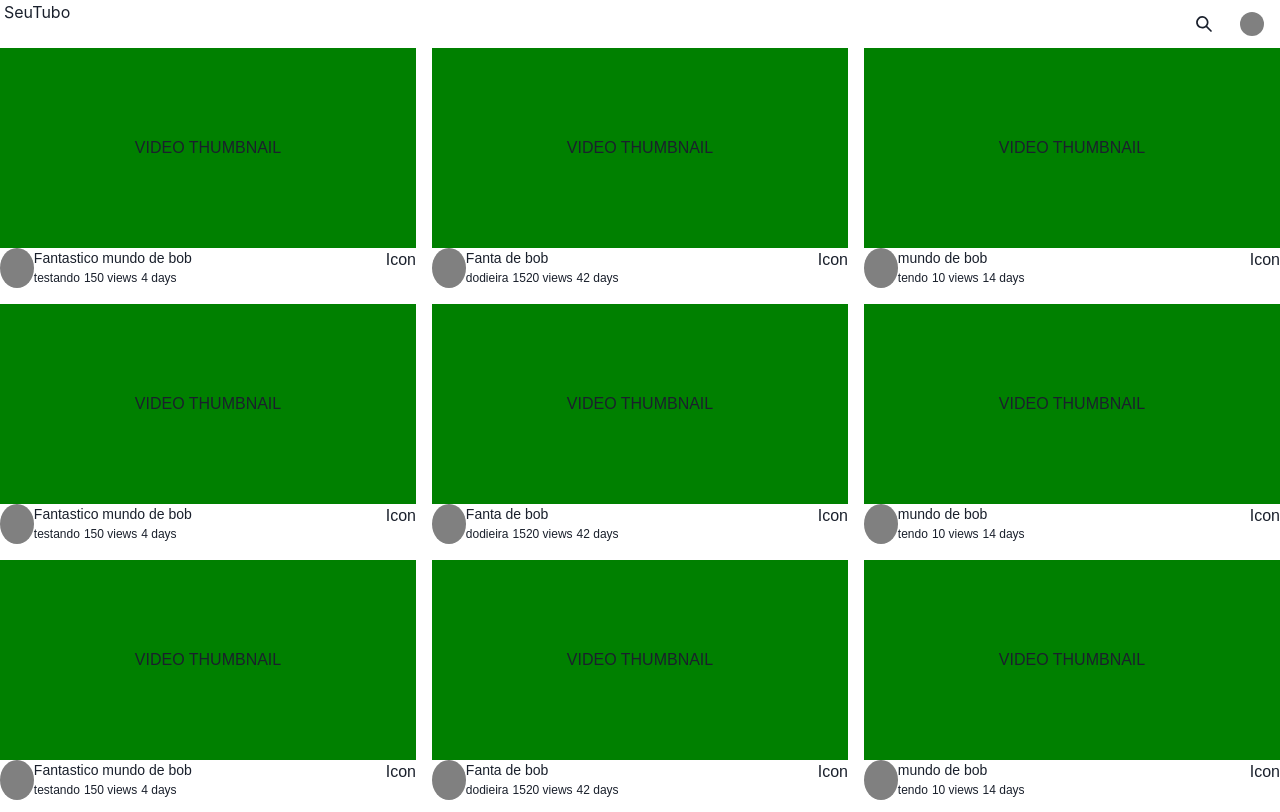
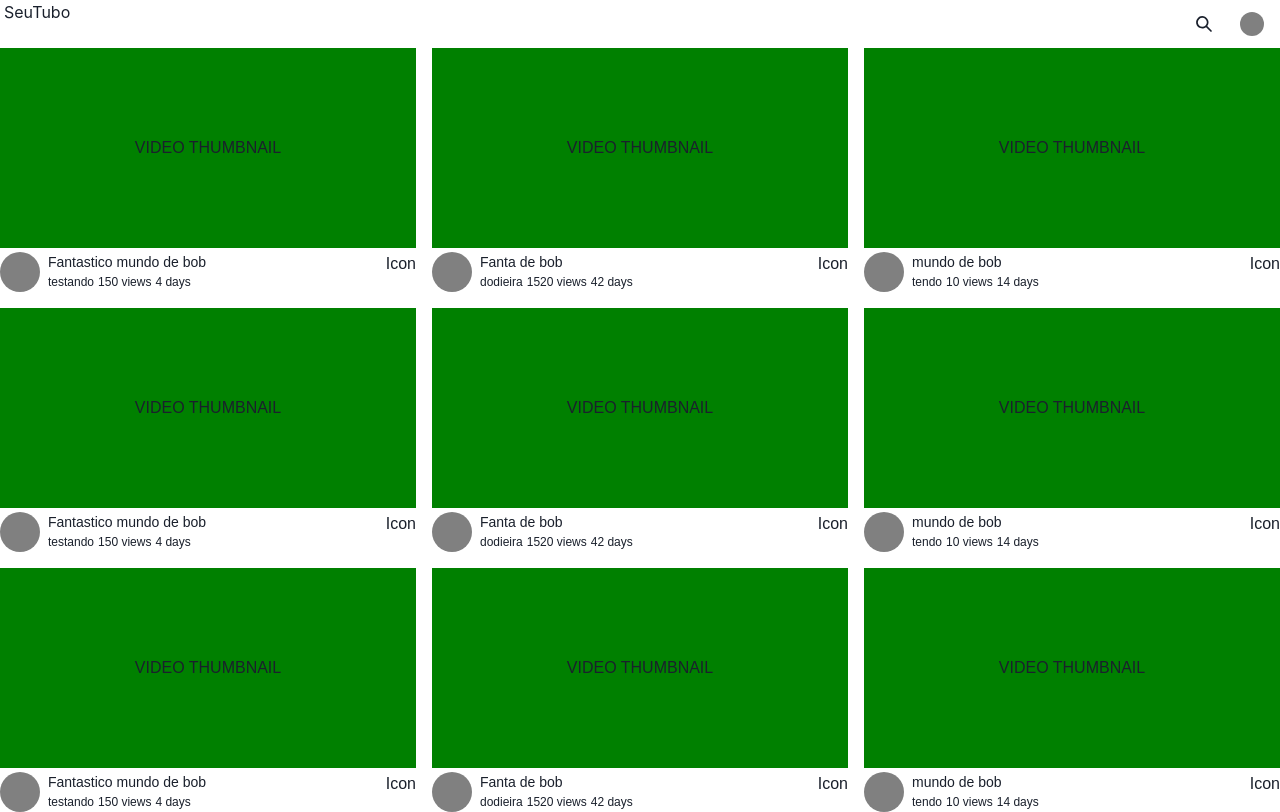
Before and after one commit to DaviTeodoro/youtube-clone, a Next.js app: page / in a window 1280 px wide. Built offline with nearby package versions, Linux system fonts and the light colour scheme.

Commit message:
fixing channel's logo position

```diff
--- a/components/Main/SingleVideo.tsx
+++ b/components/Main/SingleVideo.tsx
@@ -22,14 +22,16 @@ const SingleVideo = ({ video }) => {
         >
           VIDEO THUMBNAIL
         </Flex>
-        <Flex justifyContent="space-between">
+        <Flex justify="space-between" gap="4px" pt="4px">
+          <Flex gap="8px">
             <Box h="40px" w="40px" borderRadius="50%" bg="gray"></Box>
-          <Flex justifyContent="left" w="100%" direction="column">
+            <Flex justifyContent="left" direction="column">
               <Text fontSize="14px">{video.title}</Text>
               <Flex gap="4px" fontSize="12px">
                 <Text>{video.channelName}</Text>
                 <Text>{video.views}</Text>
                 <Text>{video.time}</Text>
+              </Flex>
             </Flex>
           </Flex>
           <Text>Icon</Text>
--- a/pages/index.tsx
+++ b/pages/index.tsx
@@ -81,7 +81,7 @@ export default function Home(): NextPage {
       </Head>
       <Header />
       <Grid
-        gridTemplateColumns="repeat(auto-fit, minmax(350px, 1fr))"
+        gridTemplateColumns="repeat(auto-fit, minmax(310px, 1fr))"
         gap="16px"
       >
         {test.map((video) => (
```
Lines whose indentation alone changed are shown as unchanged.
